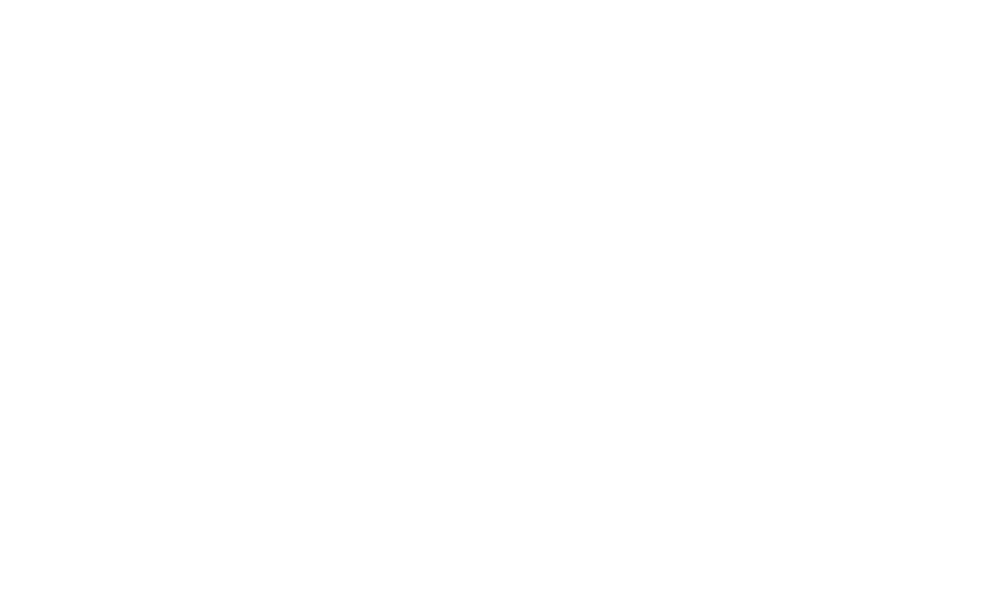
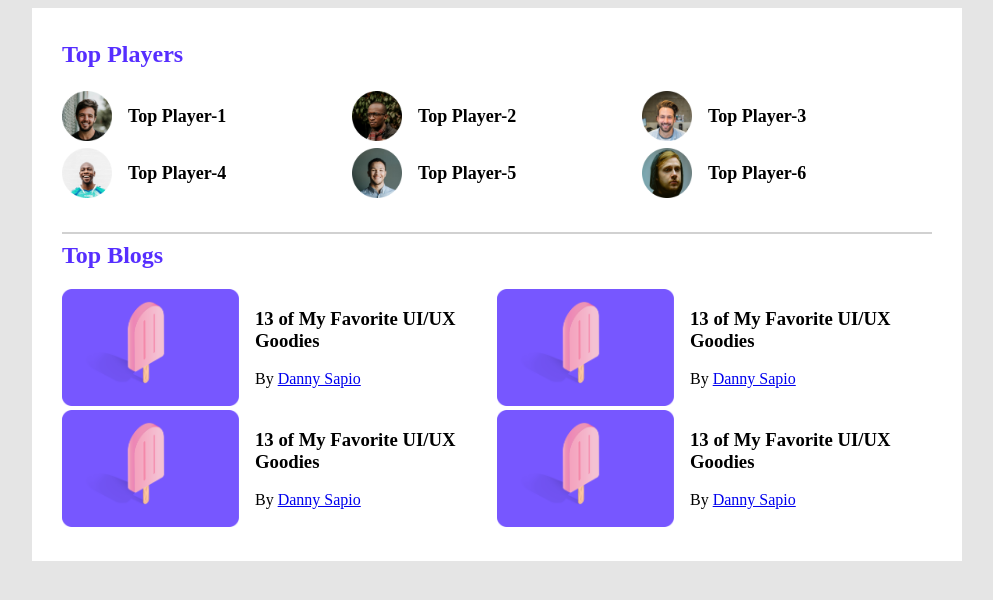
Before and after one commit to MeJahangir/Programming-Note, a plain HTML site: page index.html in a window 1280 px wide. Shown: the whole page, without its empty margins (143-1136 px from the left). Drawn offline with Linux system fonts and the light colour scheme.

Commit message:
top blog add

```diff
--- a/index.html
+++ b/index.html
@@ -4,9 +4,99 @@
     <meta charset="UTF-8">
     <meta http-equiv="X-UA-Compatible" content="IE=edge">
     <meta name="viewport" content="width=device-width, initial-scale=1.0">
-    <title>Document</title>
+    <title>Leader-Board</title>
+    <!-- Stylesheet -->
+    <link rel="stylesheet" href="styles/style.css">
 </head>
 <body>
+    <!-- Header Start -->
+    <header>
+
+    </header>
+    <!-- Header End -->
+    <main>
+        <!-- Top Players and Top Blogs -->
+        <section class="container">
+            <!-- player*6>img[src="images/player-$.png"]+h3{top player-$} -->
+            <div class="top-players">
+                <h2 class="section-title">Top Players</h2>
+                <div class="players">
+                    <div class="player">
+                        <img src="images/player-1.png" alt="player">
+                        <h3 class="player-name">Top Player-1</h3>
+                    </div>
+                    <div class="player">
+                        <img src="images/player-2.png" alt="player">
+                        <h3 class="player-name">Top Player-2</h3>
+                    </div>
+                    <div class="player">
+                        <img src="images/player-3.png" alt="player">
+                        <h3 class="player-name">Top Player-3</h3>
+                    </div>
+                    <div class="player">
+                        <img src="images/player-4.png" alt="player">
+                        <h3 class="player-name">Top Player-4</h3>
+                    </div>
+                    <div class="player">
+                        <img src="images/player-5.png" alt="player">
+                        <h3 class="player-name">Top Player-5</h3>
+                    </div>
+                    <div class="player">
+                        <img src="images/player-6.png" alt="player">
+                        <h3 class="player-name">Top Player-6</h3>
+                    </div>
+                </div>
+
+            </div>
+            <hr>
+            <!-- Top Blogs -->
+            <div class="top-blogs">
+                <h2 class="section-title">Top Blogs</h2>
+                <div class="blogs">
+                    <article class="blog">
+                        <div class="thumbnail">
+                            <img src="images/blog-1.png" alt="blog">
+                        </div>
+                        <div class="blog-info">
+                            <h3 class="blog-title">13 of My Favorite
+                            UI/UX Goodies</h3>
+                            <p class="blog-author">By <a href="#">Danny Sapio</a></p>
+                        </div>
+                    </article>
+                    <article class="blog">
+                        <div class="thumbnail">
+                            <img src="images/blog-1.png" alt="blog">
+                        </div>
+                        <div class="blog-info">
+                            <h3 class="blog-title">13 of My Favorite
+                            UI/UX Goodies</h3>
+                            <p class="blog-author">By <a href="#">Danny Sapio</a></p>
+                        </div>
+                    </article>
+                    <article class="blog">
+                        <div class="thumbnail">
+                            <img src="images/blog-1.png" alt="blog">
+                        </div>
+                        <div class="blog-info">
+                            <h3 class="blog-title">13 of My Favorite
+                            UI/UX Goodies</h3>
+                            <p class="blog-author">By <a href="#">Danny Sapio</a></p>
+                        </div>
+                    </article>
+                    <article class="blog">
+                        <div class="thumbnail">
+                            <img src="images/blog-1.png" alt="blog">
+                        </div>
+                        <div class="blog-info">
+                            <h3 class="blog-title">13 of My Favorite
+                            UI/UX Goodies</h3>
+                            <p class="blog-author">By <a href="#">Danny Sapio</a></p>
+                        </div>
+                    </article>
+                </div>
+            </div>
+        </section>
+    </main>
 
 </body>
 </html>
--- /dev/null
+++ b/styles/style.css
@@ -0,0 +1,60 @@
+
+@import url('https://fonts.googleapis.com/css2?family=Poppins:wght@100&display=swap');
+body{
+    font-family: 'poppins' sans-serif;
+    background-color:#E5E5E5;
+}
+main{
+    display: flex;
+    justify-content: center;
+}
+.container{
+    width: 870px;
+    padding: 30px;
+    background-color: #FFFFFF;
+}
+.top-players{
+    margin-bottom: 30px;
+}
+.section-title{
+    color: #562EFF;
+    font-size: 24px;
+    margin-top: 3px;
+}
+.players{
+    display: grid;
+    grid-template-columns: repeat(3, 1fr);
+
+}
+.player{
+    display: flex;
+    align-items: center;
+}
+.player img{
+    width: 50px;
+    height: 50px ;
+}
+.player-name{
+    margin-left: 16px;
+    font-size: 18px;
+}
+hr{
+    border: 1px solid #D1D1D1;
+}
+/*.............
+ top blog styles
+ ............ */
+ .blogs{
+    display: grid;
+    grid-template-columns: repeat(2, 1fr);
+ }
+ .blog{
+    display: flex;
+ }
+ .blog img{
+    width: 177px;
+    height: 117px;
+ }
+ .blog-info{
+    margin-left: 16px;
+ }
```
Also changed, not shown: style.css (deleted).
